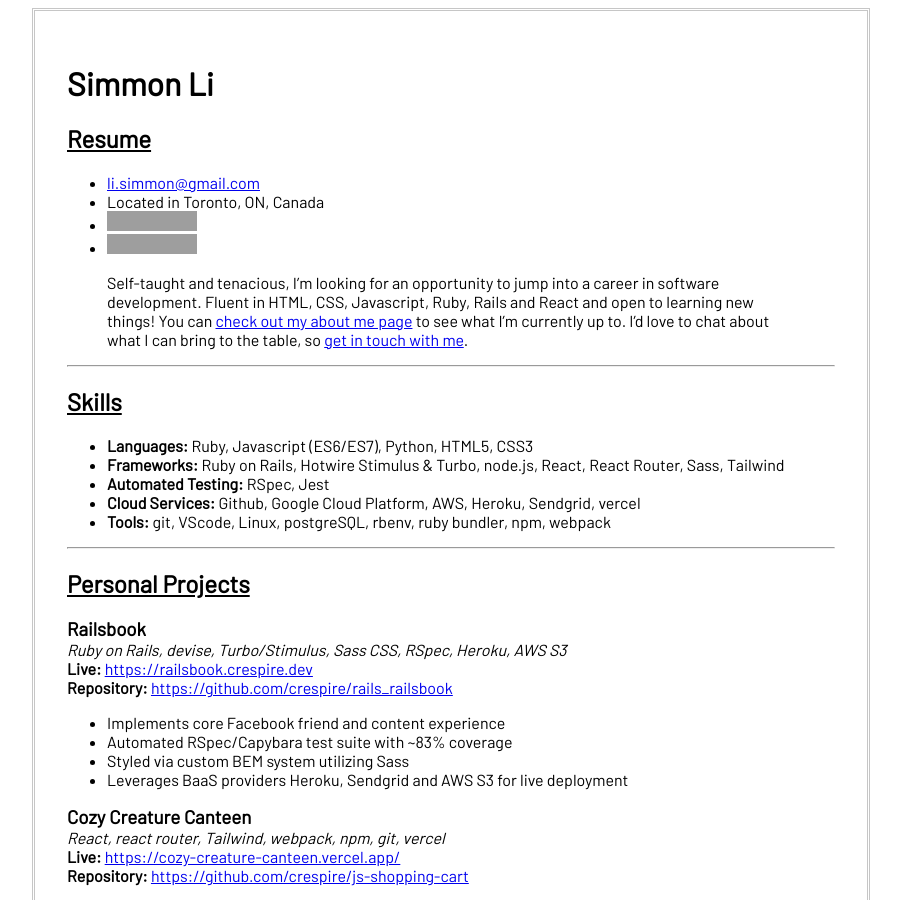
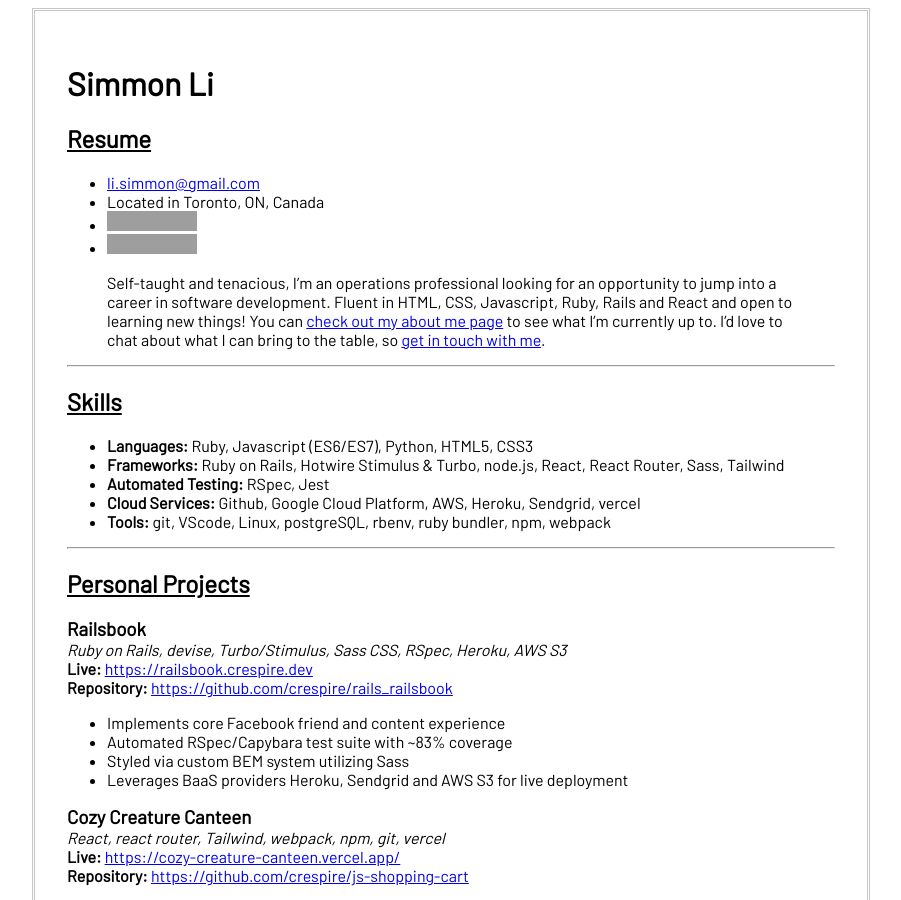
Before and after one commit to crespire/crespire, a Jekyll site: the page built from resume.md, in a window 1280 px wide and 900 px high. Shown: the whole window, without its empty margins (189-1090 px from the left). Built offline with Jekyll 4.4.1, drawn with Linux system fonts in a browser that asks for light colours; our own code applies the rules of GitHub Pages for plain Markdown files; grey boxes are pictures that could not be loaded.

Commit message:
fix: update blurb to match railsdevs.com

```diff
--- a/resume.md
+++ b/resume.md
@@ -9,7 +9,7 @@ title: Simmon Li's Resume
 * [![Github](https://img.shields.io/badge/-Simmon_Li-000?style=flat-square&logo=github&logoColor=azure&color=181717)](https://github.com/crespire)
 * [![Linkedin](https://img.shields.io/badge/-Simmon_Li-000?style=flat-square&logo=linkedin&logoColor=azure&color=0A66C2)](https://www.linkedin.com/in/simmonli/)
 
-> Self-taught and tenacious, I'm looking for an opportunity to jump into a career in software development. Fluent in HTML, CSS, Javascript, Ruby, Rails and React and open to learning new things! You can [check out my about me page](https://crespire.net) to see what I'm currently up to.
+> Self-taught and tenacious, I'm an operations professional looking for an opportunity to jump into a career in software development. Fluent in HTML, CSS, Javascript, Ruby, Rails and React and open to learning new things! You can [check out my about me page](https://crespire.net) to see what I'm currently up to.
 > I'd love to chat about what I can bring to the table, so [get in touch with me](https://crespire.net/#get-in-touch).
 
 ---
```
